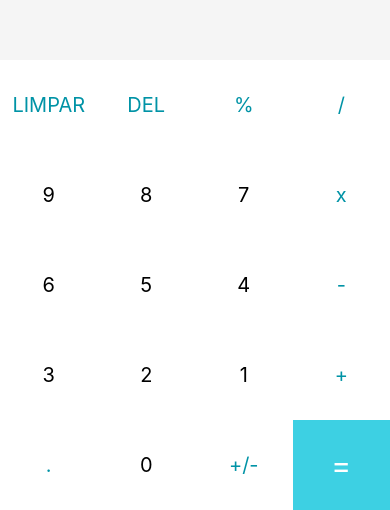
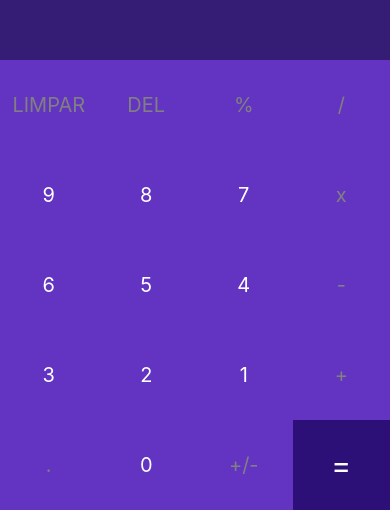
Before and after one commit to Vitin132/AT1Calculadora, a React Native app: screen / in a window 390 px wide. Shown: the part 334-844 px from the top of the page. Built offline with nearby package versions, Linux system fonts and the light colour scheme.

Commit message:
Alteração das cores

```diff
--- a/App.js
+++ b/App.js
@@ -77,12 +77,12 @@
 
         {buttons.map((button) =>
           button === '=' ? // Mapeamento do botão =
-        <TouchableOpacity onPress={() => handleInput(button)} key={button} style={[styles.button, {backgroundColor: '#3dd0e3'}]}>
+        <TouchableOpacity onPress={() => handleInput(button)} key={button} style={[styles.button, {backgroundColor: '#2d1077'}]}>
           <Text style={[styles.textButton, {color: "white", fontSize: 30}]}>{button}</Text>
         </TouchableOpacity>
           : // Mapeamento dos outros botões
           <TouchableOpacity onPress={() => handleInput(button)} key={button} style={styles.button}>
-            <Text style={[styles.textButton, {color: typeof(button) === 'number' ? 'black': '#0093a6'}]}>{button}</Text>
+            <Text style={[styles.textButton, {color: typeof(button) === 'number' ? 'white': 'grey'}]}>{button}</Text>
           </TouchableOpacity>
         )}
       </View>
@@ -98,17 +98,17 @@
   results: {
     flex: 2,
     justifyContent: "center",
-    backgroundColor: "#f5f5f5"
+    backgroundColor: "#351c75"
   },
   resultText: {
-    color: "#282F38",
+    color: "white",
     fontSize: 32,
     fontWeight: "bold",
     padding: 12,
     textAlign: "right"
   },
   historyText:{
-    color: "#7c7c7c",
+    color: "grey",
     fontSize: 20,
     marginRight: 10,
     alignSelf: 'flex-end',
@@ -116,9 +116,10 @@
   buttons: {
     flexDirection: 'row',
     flexWrap: 'wrap',
+    backgroundColor: '#713fa2',
   },
   button: {
-    backgroundColor: 'white',
+    backgroundColor: '#6234c1',
     alignItems: 'center',
     justifyContent: 'center',
     minWidth: 90,
@@ -126,7 +127,7 @@
     flex: 2,
   },
   textButton: {
-    color: "#7c7c7c",
+    color: "#351c75",
     fontSize: 20,
   }
 });
```
